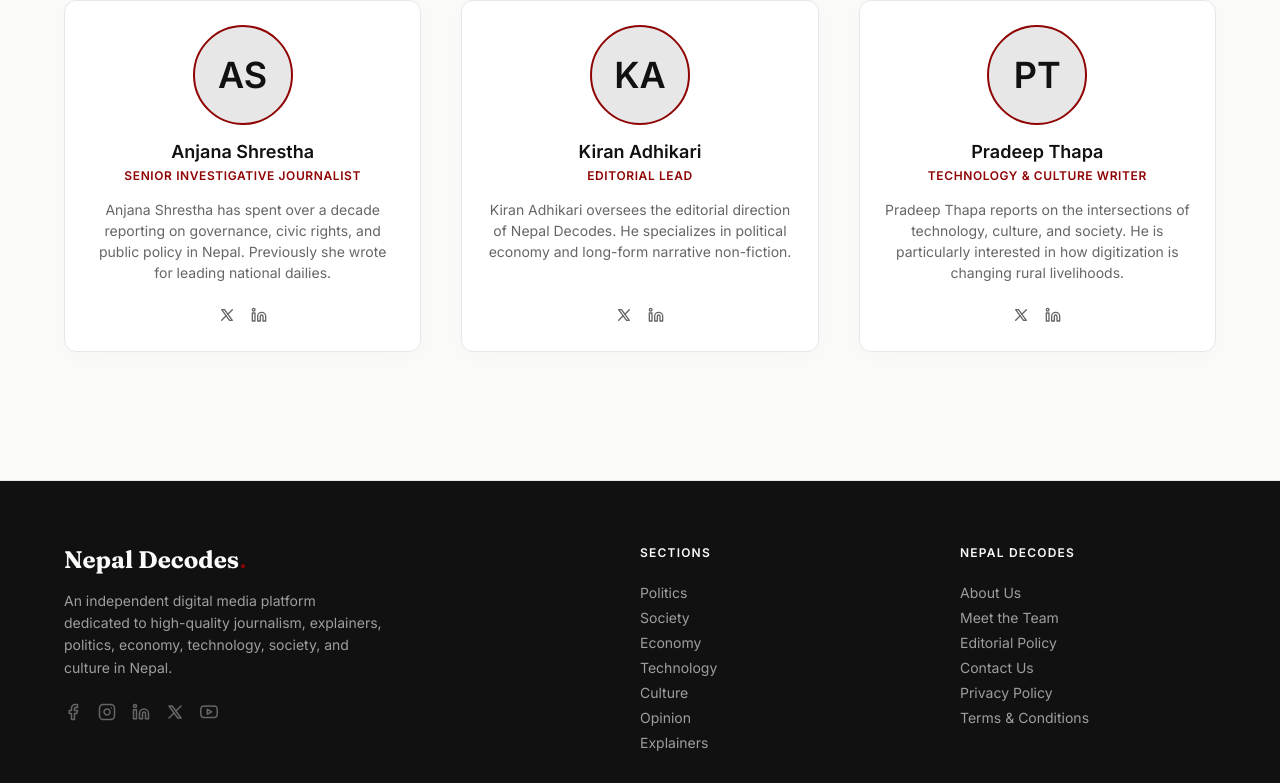
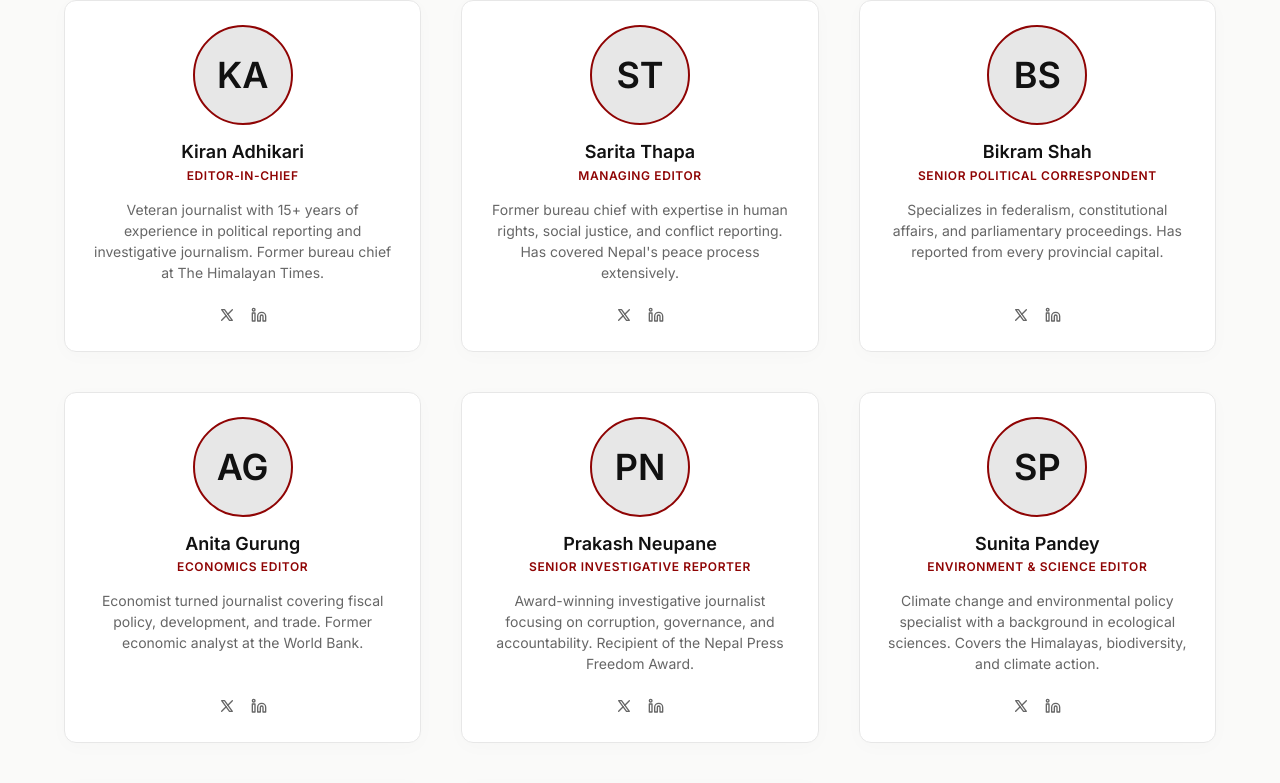
Before and after one commit to bidhan-skybase/nepal-decodes, a Next.js app: page /team in a window 1280 px wide. Shown: the part 593-1376 px from the top of the page. Built offline with nearby package versions, Linux system fonts and the light colour scheme.

Commit message:
fix: Build errors

```diff
--- a/package.json
+++ b/package.json
@@ -16,6 +16,7 @@
     "@payloadcms/db-mongodb": "^3.88.0",
     "@payloadcms/next": "^3.88.0",
     "@payloadcms/richtext-lexical": "^3.88.0",
+    "graphql": "^17.0.2",
     "lucide-react": "^1.24.0",
     "next": "16.2.10",
     "payload": "^3.88.0",
--- a/src/app/(frontend)/team/page.tsx
+++ b/src/app/(frontend)/team/page.tsx
@@ -1,7 +1,82 @@
 import { Twitter, Linkedin } from '@/components/BrandIcons';
-import {authors} from "@/data/mockdata";
 
 export default function TeamPage() {
+  // Static team members data
+  const teamMembers = [
+    {
+      id: 1,
+      name: 'Kiran Adhikari',
+      role: 'Editor-in-Chief',
+      bio: 'Veteran journalist with 15+ years of experience in political reporting and investigative journalism. Former bureau chief at The Himalayan Times.',
+      avatar: 'KA',
+      twitter: 'https://twitter.com/kiranadhikari',
+      linkedin: 'https://linkedin.com/in/kiranadhikari',
+    },
+    {
+      id: 2,
+      name: 'Sarita Thapa',
+      role: 'Managing Editor',
+      bio: 'Former bureau chief with expertise in human rights, social justice, and conflict reporting. Has covered Nepal\'s peace process extensively.',
+      avatar: 'ST',
+      twitter: 'https://twitter.com/saritathapa',
+      linkedin: 'https://linkedin.com/in/saritathapa',
+    },
+    {
+      id: 3,
+      name: 'Bikram Shah',
+      role: 'Senior Political Correspondent',
+      bio: 'Specializes in federalism, constitutional affairs, and parliamentary proceedings. Has reported from every provincial capital.',
+      avatar: 'BS',
+      twitter: 'https://twitter.com/bikramshah',
+      linkedin: 'https://linkedin.com/in/bikramshah',
+    },
+    {
+      id: 4,
+      name: 'Anita Gurung',
+      role: 'Economics Editor',
+      bio: 'Economist turned journalist covering fiscal policy, development, and trade. Former economic analyst at the World Bank.',
+      avatar: 'AG',
+      twitter: 'https://twitter.com/anitagurung',
+      linkedin: 'https://linkedin.com/in/anitagurung',
+    },
+    {
+      id: 5,
+      name: 'Prakash Neupane',
+      role: 'Senior Investigative Reporter',
+      bio: 'Award-winning investigative journalist focusing on corruption, governance, and accountability. Recipient of the Nepal Press Freedom Award.',
+      avatar: 'PN',
+      twitter: 'https://twitter.com/prakashneupane',
+      linkedin: 'https://linkedin.com/in/prakashneupane',
+    },
+    {
+      id: 6,
+      name: 'Sunita Pandey',
+      role: 'Environment & Science Editor',
+      bio: 'Climate change and environmental policy specialist with a background in ecological sciences. Covers the Himalayas, biodiversity, and climate action.',
+      avatar: 'SP',
+      twitter: 'https://twitter.com/sunitapandey',
+      linkedin: 'https://linkedin.com/in/sunitapandey',
+    },
+    {
+      id: 7,
+      name: 'Deepak Bhattarai',
+      role: 'Digital Editor',
+      bio: 'Digital strategy expert ensuring Nepal Decodes\' content reaches the right audience across all platforms. Former social media lead at Kantipur Media Group.',
+      avatar: 'DB',
+      twitter: 'https://twitter.com/deepakbhattarai',
+      linkedin: 'https://linkedin.com/in/deepakbhattarai',
+    },
+    {
+      id: 8,
+      name: 'Rajesh Sharma',
+      role: 'Senior Photojournalist',
+      bio: 'Visual storyteller capturing the soul of Nepal through powerful images and documentaries. Work featured in National Geographic and Al Jazeera.',
+      avatar: 'RS',
+      twitter: 'https://twitter.com/rajeshsharma',
+      linkedin: 'https://linkedin.com/in/rajeshsharma',
+    },
+  ];
+
   return (
       <div className="team-page animate-fade-in">
         <div className="container">
@@ -24,7 +99,7 @@ export default function TeamPage() {
           {/* ================= TEAM MEMBERS GRID ================= */}
           <h2 className="masthead-section-divider">Editorial & Research</h2>
           <div className="team-grid">
-          {authors.map((member) => (
+            {teamMembers.map((member) => (
                 <div key={member.id} className="team-member-card">
                   <div className="team-member-avatar-wrapper">
                     <div className="team-member-avatar-fallback">
```
Also changed, not shown: 1 other file (tests, documents, lock files or other folders). Lines whose indentation alone changed are shown as unchanged.
